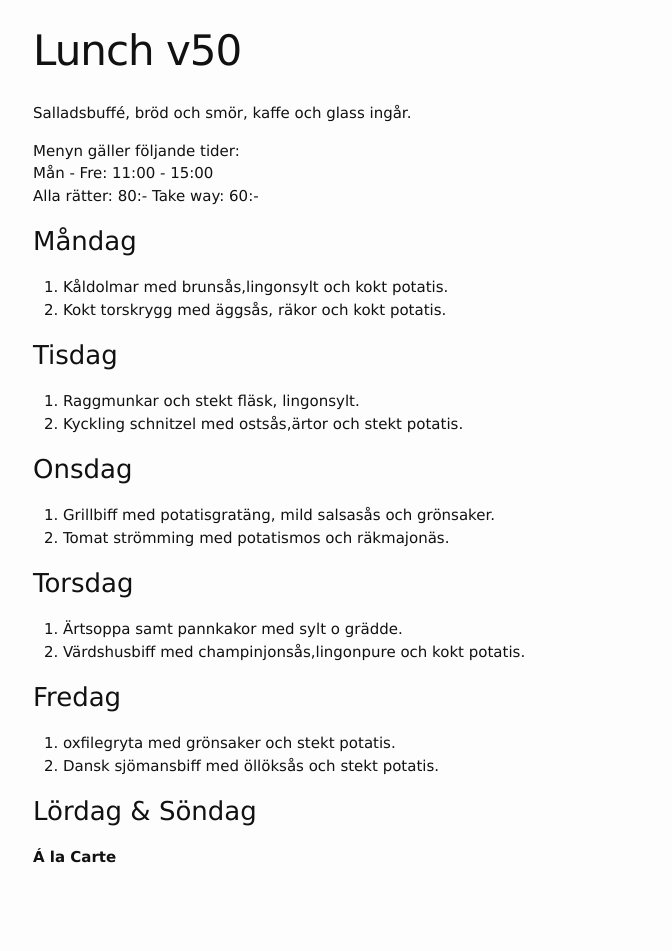
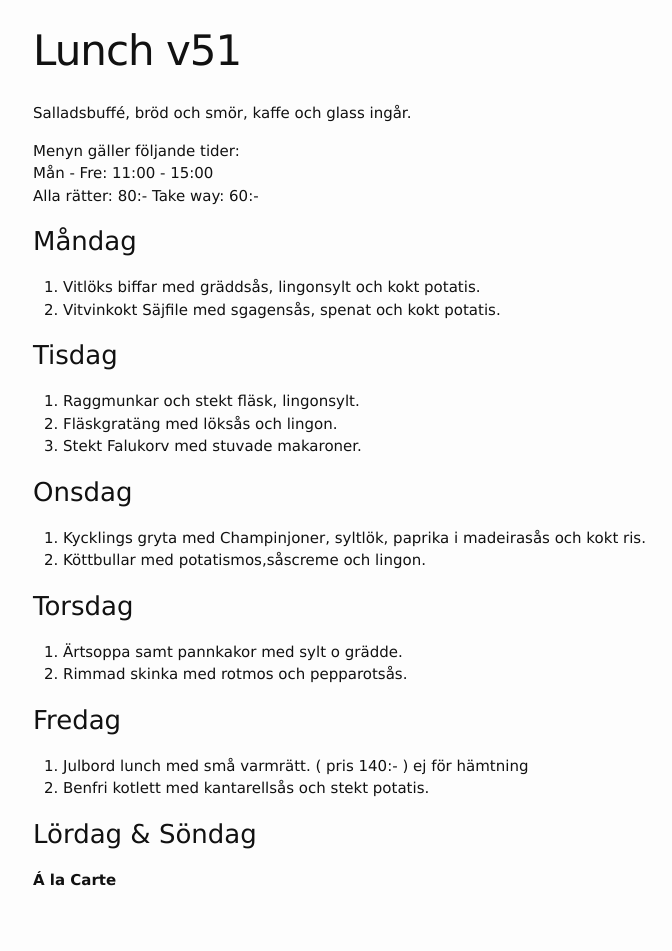
Before and after one commit to FarInn62/farinn62.github.io, a Jekyll site: the page built from lunch.md, in a window 1280 px wide. Shown: the whole page, without its empty margins (237-909 px from the left). Built offline with Jekyll 4.4.1, drawn with Linux system fonts in a browser that asks for light colours; before the commit the page ends 929 px from its top, so only the background shows below that.

Commit message:
Update lunch.md

```diff
--- a/lunch.md
+++ b/lunch.md
@@ -1,6 +1,6 @@
 ---
 layout: foodmenu
-title: Lunch v50
+title: Lunch v51
 permalink: /lunch/
 published: true
 ---
@@ -12,29 +12,30 @@ Alla rätter: 80:- Take way: 60:-
 
 ### Måndag
 
-1. Kåldolmar med brunsås,lingonsylt och kokt potatis.
-2. Kokt torskrygg med äggsås, räkor och kokt potatis.
+1. Vitlöks biffar med gräddsås, lingonsylt och kokt potatis.
+2. Vitvinkokt Säjfile med sgagensås, spenat och kokt potatis.
 
 ### Tisdag
 
 1. Raggmunkar och stekt fläsk, lingonsylt.
-2. Kyckling schnitzel med ostsås,ärtor och stekt potatis.
+2. Fläskgratäng med löksås och lingon.
+3. Stekt Falukorv med stuvade makaroner.
 
 ### Onsdag
 
-1. Grillbiff med potatisgratäng, mild salsasås och grönsaker.
-2. Tomat strömming med potatismos och räkmajonäs.
+1. Kycklings gryta med Champinjoner, syltlök, paprika i madeirasås och kokt ris.
+2. Köttbullar med potatismos,såscreme och lingon.
 
 ### Torsdag
 
 1. Ärtsoppa samt pannkakor med sylt o grädde.
-2. Värdshusbiff med champinjonsås,lingonpure och kokt potatis.
+2. Rimmad skinka med rotmos och pepparotsås.
 
 
 ### Fredag
 
-1. oxfilegryta med grönsaker och stekt potatis.
-2. Dansk sjömansbiff med öllöksås och stekt potatis.
+1. Julbord lunch med små varmrätt. ( pris 140:- ) ej för hämtning
+2. Benfri kotlett med kantarellsås och stekt potatis.
 
 
 ### Lördag & Söndag
```
